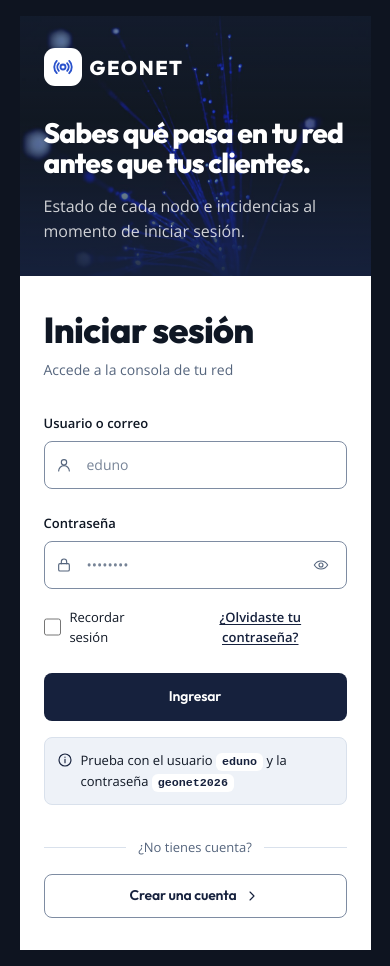
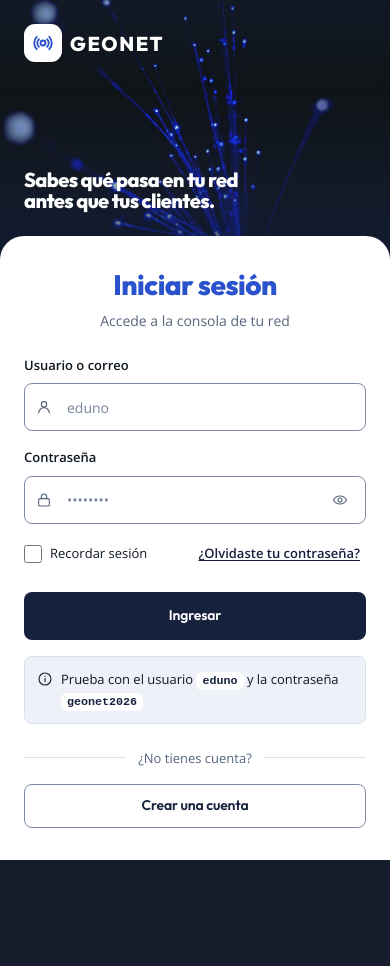
Before and after one commit to eduno-code/geonet-maquetacion, a plain HTML site: page login.html in a window 390 px wide. After the commit the page ends 860 px from the top, so only its background shows below. Drawn offline with nearby package versions, Linux system fonts and the light colour scheme.

Commit message:
Diseño móvil del login y el registro: franja con la foto y formulario en hoja

```diff
--- a/login.html
+++ b/login.html
@@ -93,7 +93,6 @@
           <p class="pie-acceso__separador"><span>¿No tienes cuenta?</span></p>
           <a class="btn btn--secundario btn--bloque" href="registro.html">
             Crear una cuenta
-            <svg class="icono icono--sm" aria-hidden="true"><use href="#i-flecha" /></svg>
           </a>
         </footer>
       </main>
--- a/styles.css
+++ b/styles.css
@@ -1201,6 +1201,67 @@ select.campo__control {
 
   .pantalla-acceso--espejo .acceso-marca {
     order: -1;
+  }
+}
+
+/* Acceso en móvil: franja con la foto y hoja con el formulario */
+@media (max-width: 768px) {
+  .pantalla-acceso.pantalla-acceso--partida {
+    grid-template-rows: auto 1fr;
+    padding: 0;
+    background-color: var(--superficie);
+  }
+
+  .acceso-marca {
+    min-height: 260px;
+    gap: var(--e-5);
+    padding: var(--e-5) var(--e-5) calc(var(--e-5) + 24px);
+    background:
+      linear-gradient(180deg, color-mix(in srgb, var(--noche-solido) 40%, transparent) 0%, transparent 35%, color-mix(in srgb, var(--noche-solido) 75%, transparent) 100%),
+      url('img/fibra-optica.jpg') center / cover no-repeat,
+      var(--noche-solido);
+  }
+
+  .acceso-marca__lema {
+    max-width: 18ch;
+    font-size: var(--t-xl);
+  }
+
+  .acceso-marca__detalle {
+    display: none;
+  }
+
+  .acceso-formulario {
+    position: relative;
+    z-index: 1;
+    place-items: start center;
+    margin-top: -24px;
+    padding: var(--e-6) var(--e-5) var(--e-6);
+    border-radius: 24px 24px 0 0;
+    box-shadow: 0 -8px 24px rgb(0 0 0 / 0.12);
+  }
+
+  .pantalla-acceso--partida .tarjeta-acceso {
+    max-width: 440px;
+  }
+
+  .pantalla-acceso--partida .marca-acceso {
+    align-items: center;
+    margin-bottom: var(--e-5);
+    text-align: center;
+  }
+
+  .pantalla-acceso--partida .marca-acceso__titulo {
+    font-size: var(--t-2xl);
+    color: var(--marca-solida);
+  }
+
+  .pantalla-acceso--partida .formulario-acceso {
+    gap: var(--e-4);
+  }
+
+  .pantalla-acceso--partida .pie-acceso {
+    margin-top: var(--e-5);
   }
 }
 
@@ -3397,10 +3458,6 @@ td.tabla__secundario {
     box-shadow var(--trans);
 }
 
-.pie-acceso .btn--secundario .icono {
-  transition: transform var(--trans);
-}
-
 .pie-acceso .btn--secundario:hover {
   color: var(--sobre-estado);
   background-color: var(--marca-solida);
@@ -3409,10 +3466,6 @@ td.tabla__secundario {
   box-shadow: 0 10px 24px color-mix(in srgb, var(--marca-solida) 40%, transparent);
 }
 
-.pie-acceso .btn--secundario:hover .icono {
-  transform: translateX(4px);
-}
-
 /* Acceso: altura de la ventana */
 @media (min-width: 901px) {
   .pantalla-acceso--partida {
```
Also changed, not shown: registro.html (+0 -1 lines).
